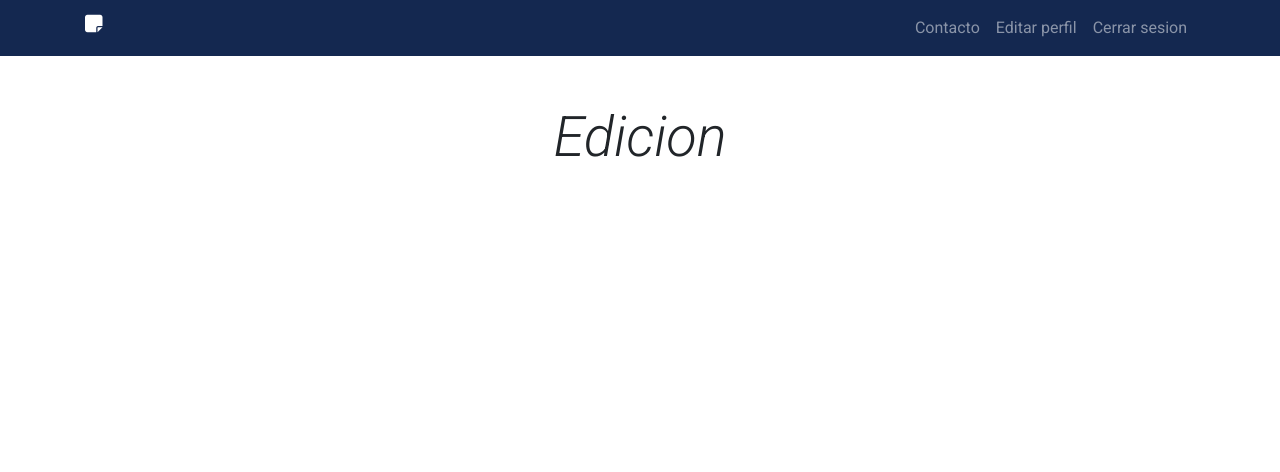
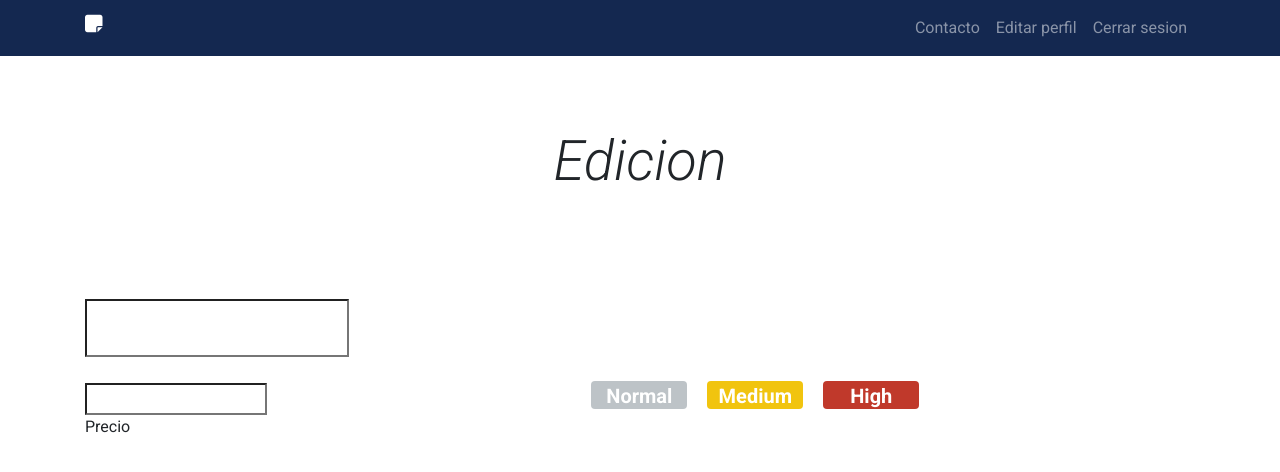
Before and after one commit to sergioluis24/App_taskv2, a PHP site: page /xampp/edit.php in a window 1280 px wide. Shown: the top 472 px of the page. Run offline with PHP 8.4, Linux system fonts and the light colour scheme; data that the repository does not hold is empty; some libraries are stand-ins or nearby versions.

Commit message:
Haciendo el priority edit

```diff
--- a/css/styles.css
+++ b/css/styles.css
@@ -308,6 +308,21 @@ a:hover{
     top: 50vh;
     left: 50vh;
 }
+.input_edit{
+    padding: .7rem;
+    font-size: 1.3rem;
+}
+.input_date{
+    padding: .2rem;
+    font-size: .9rem;
+}
+.priority_edit{
+    margin-left: 20rem;
+}
+.badge_edit{
+    width: 6rem;
+    height: 28px;
+}
 /* .btn-form-regist::after{
     content: "";
     position: absolute;
--- a/edit.php
+++ b/edit.php
@@ -14,13 +14,13 @@ if($_GET){
     <title>Edicion</title>
     <link rel="stylesheet" href="https://stackpath.bootstrapcdn.com/bootstrap/4.4.1/css/bootstrap.min.css"
     integrity="sha384-Vkoo8x4CGsO3+Hhxv8T/Q5PaXtkKtu6ug5TOeNV6gBiFeWPGFN9MuhOf23Q9Ifjh" crossorigin="anonymous">
-  <link rel="stylesheet" href="css/styles.css">
-  <link href="https://fonts.googleapis.com/css2?family=Roboto:ital,wght@0,300;0,400;0,700;1,300;1,700&display=swap"
+    <link href="https://fonts.googleapis.com/css2?family=Roboto:ital,wght@0,300;0,400;0,700;1,300;1,700&display=swap"
     rel="stylesheet">
-  <!-- FontAwsome -->
-  <script src="https://kit.fontawesome.com/65b6d5090a.js" crossorigin="anonymous"></script>
-  <link href='core/main.css' rel='stylesheet' />
-  <link href='daygrid/main.css' rel='stylesheet' />
+    <!-- FontAwsome -->
+    <script src="https://kit.fontawesome.com/65b6d5090a.js" crossorigin="anonymous"></script>
+    <link href='core/main.css' rel='stylesheet' />
+    <link href='daygrid/main.css' rel='stylesheet' />
+    <link rel="stylesheet" href="css/styles.css">
 
     <script src='core/main.js'></script>
     <script src='daygrid/main.js'></script>
@@ -61,13 +61,27 @@ if($_GET){
     </div>
   </nav>
 
-    <div class="container-fluid mt-5">
+    <div class="container-fluid mt-5 pt-4">
         <i class="d-flex justify-content-center">
             <h2 class="display-4">Edicion</h2>
         </i>
     </div>
-    <div class="data_article">
-        <div class="tittle"><?php echo $data_article[$id_article-1]['title']?></div>
+    <div class="data_article mt-5 pt-4 container">
+      <input type="text" class="input_edit input_title d-block my-4" placeholder="<?php echo $data_article[$id_article-1]['title']?>">
+      <input type="text" class="input_edit input_date" placeholder="<?php echo $data_article[$id_article-1]['date_expected']?>">
+
+      <!-- <div class="prioritys mb-4"> -->
+        <span class="badge_edit priority_edit text-white badge badge-Normal mt-0 text-card">Normal</span>
+
+        <span class="badge_edit  text-white badge badge-Medium mt-0 text-card mx-3">Medium</span>
+
+        <span class="badge_edit  text-white badge badge-High mt-0 text-card">High</span>
+
+        <div class="price_edit d-block">
+          <p>Precio</p>
+        </div>
+
+      <!-- </div> -->
     </div>
 
   <script src="https://code.jquery.com/jquery-3.4.1.slim.min.js"
```
Also changed, not shown: index.php (+8 -8 lines).
